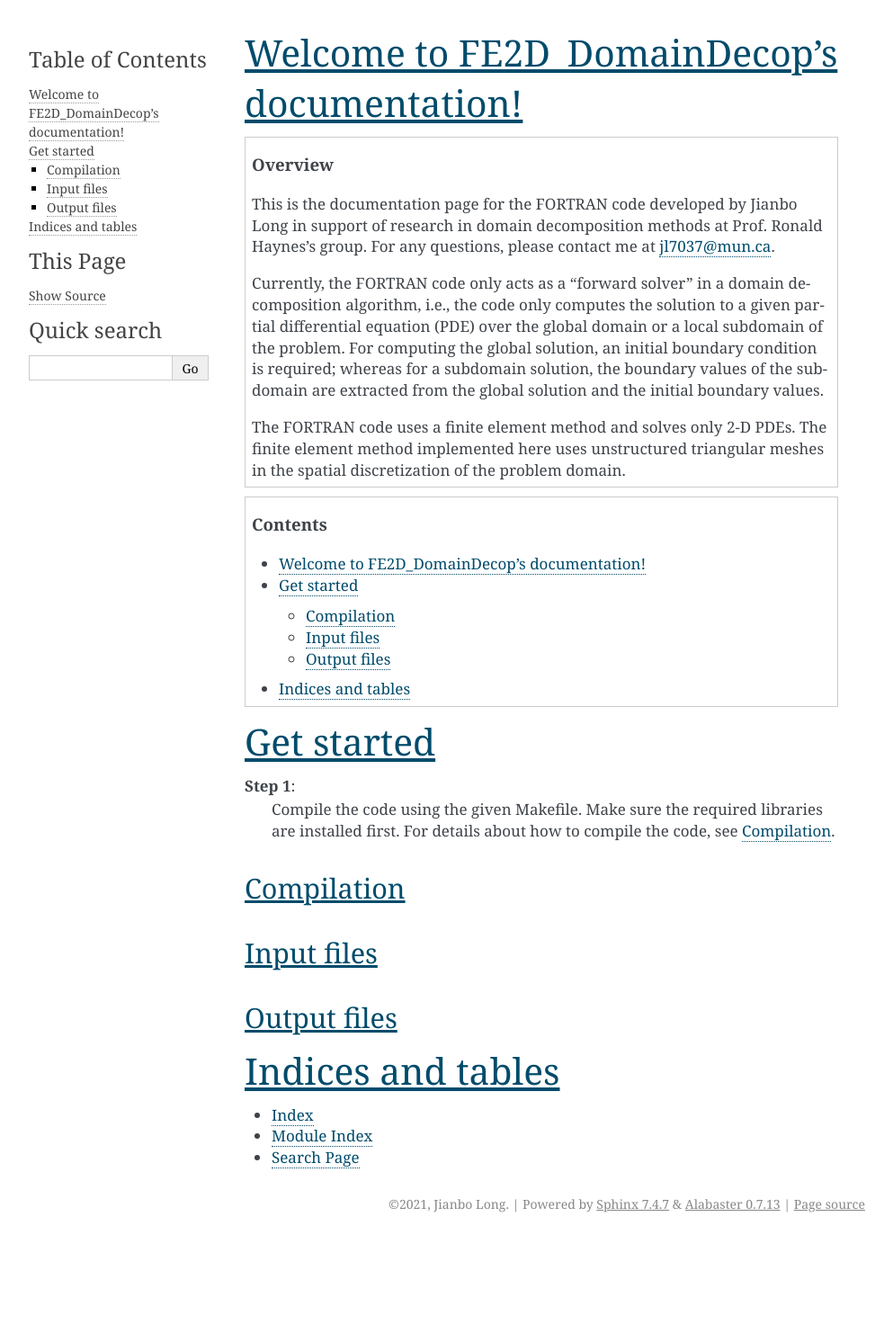
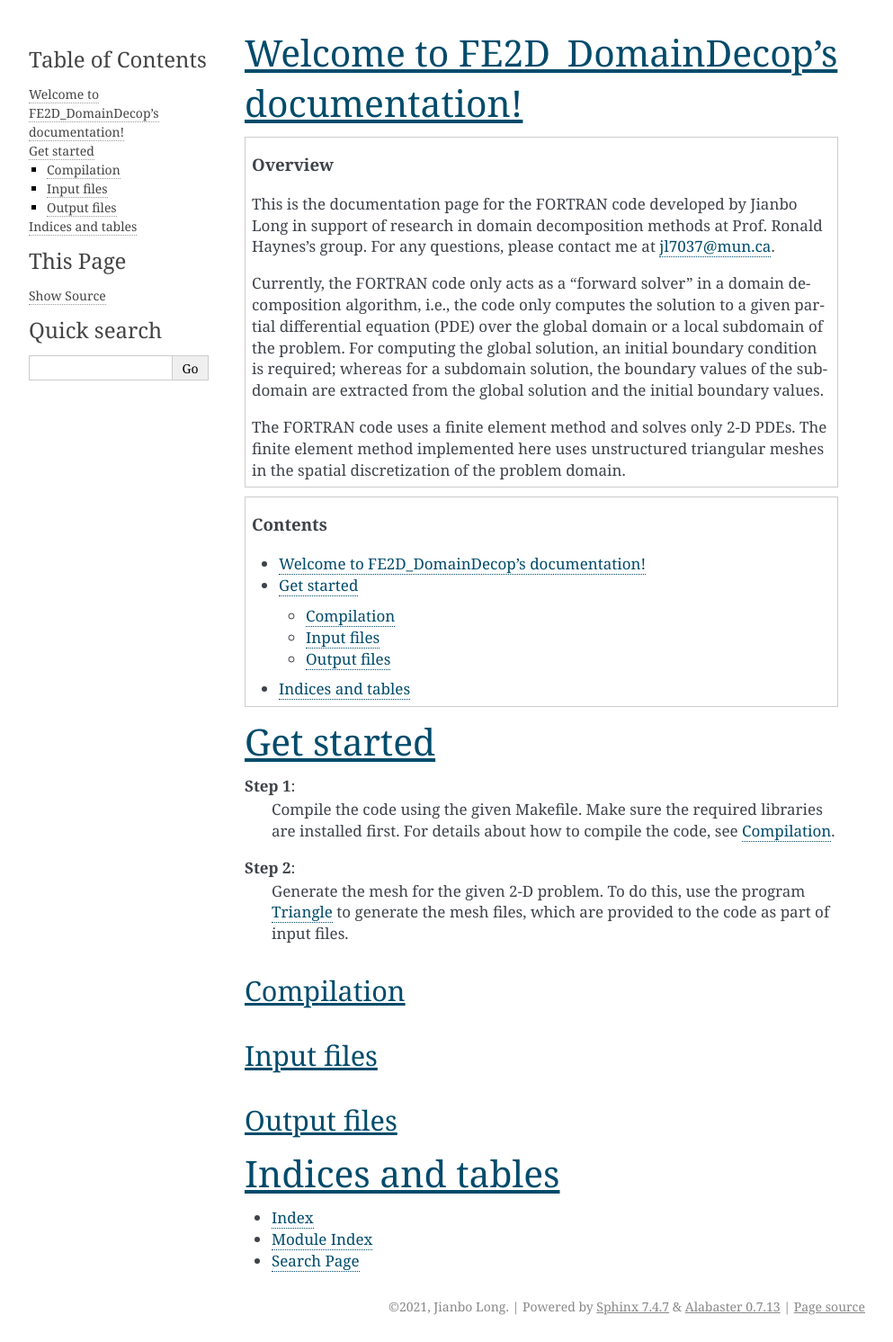
Before and after one commit to InfinityHub/FE2D_forEM, a Sphinx documentation site: the page built from docs/source/index.rst, in a window 1280 px wide. Shown: the whole page at 90% size, without its empty margins (148-1141 px from the left). Built offline with Sphinx 7.4.7, drawn with Linux system fonts in a browser that asks for light colours; before the commit the page ends 1378 px from its top, so only the background shows below that.

Commit message:
Update index.rst
working with index.rst.

```diff
--- a/docs/source/index.rst
+++ b/docs/source/index.rst
@@ -27,6 +27,9 @@ Get started
 **Step 1**:
    Compile the code using the given Makefile. Make sure the required libraries are installed first. For details about how to compile the code, see `Compilation`_.
 
+**Step 2**:
+   Generate the mesh for the given 2-D problem. To do this, use the program `Triangle <https://www.cs.cmu.edu/~quake/triangle.html>`_ to generate the mesh files, which are provided to the code as part of input files.
+
 Compilation
 -----------
 
```
